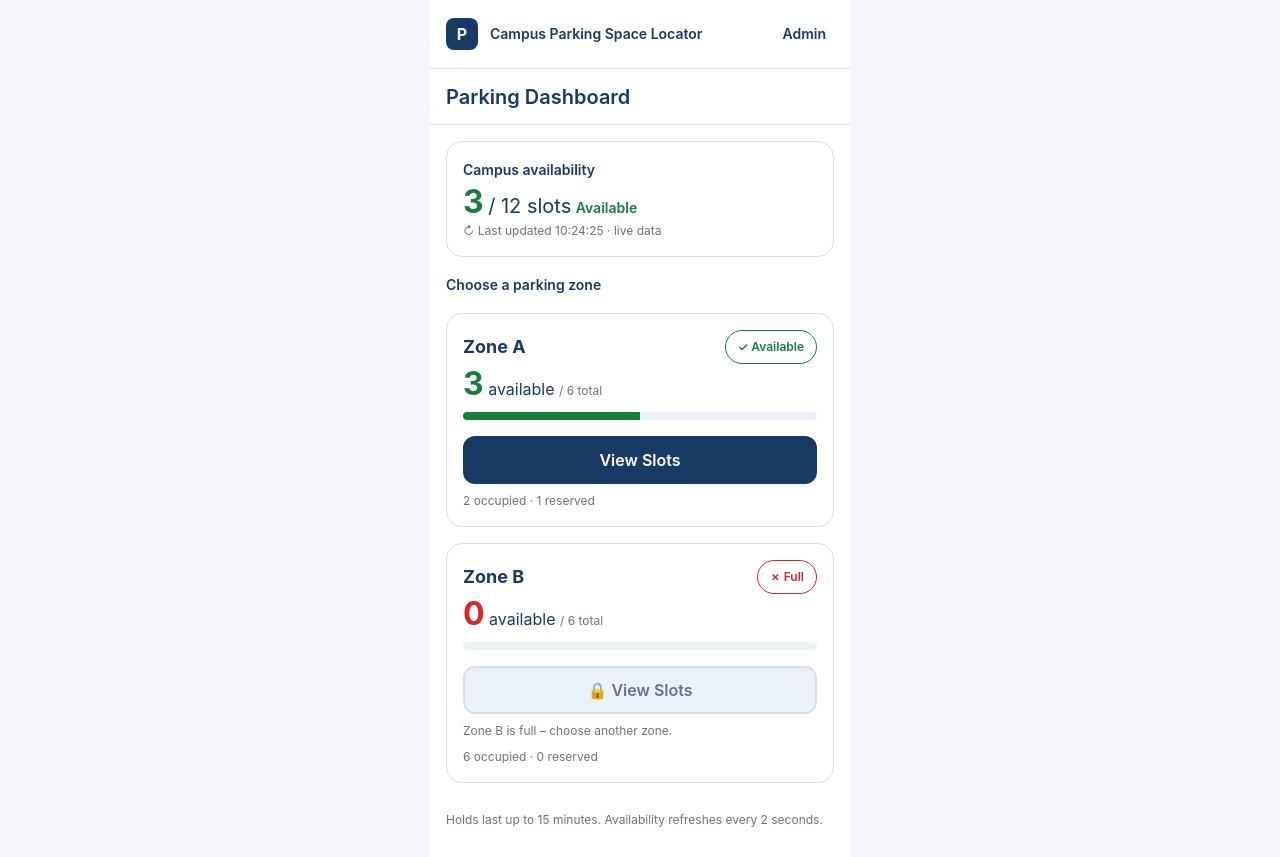
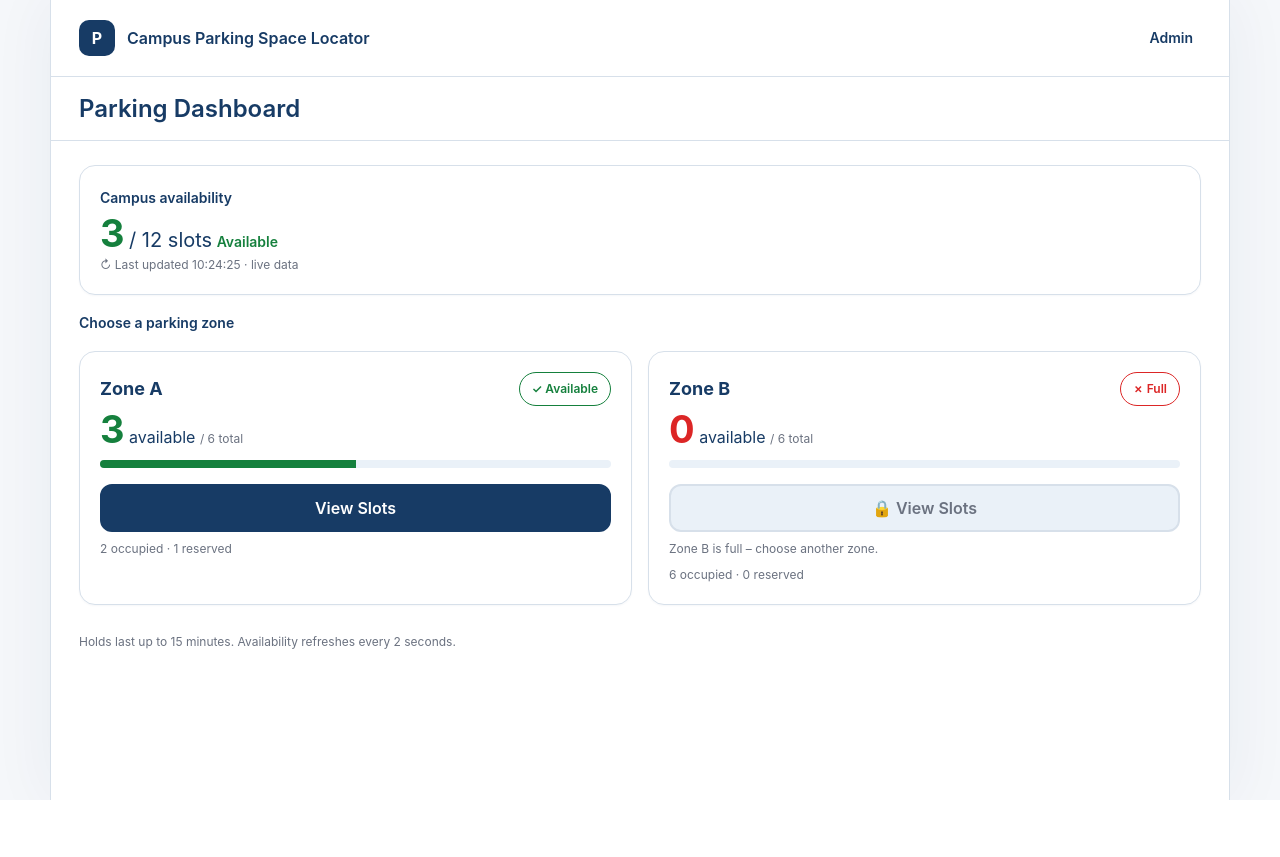
Before and after one commit to rshdvllnv/campus-parking-space-locator, a Flask app: page / in a window 1280 px wide. After the commit the page ends 800 px from the top, so only its background shows below. Run offline with Flask 3, Linux system fonts and the light colour scheme; data comes from the database, SQL or seed files in the repository; some libraries are stand-ins or nearby versions.

Commit message:
Make layout responsive across desktop and mobile

```diff
--- a/public/style.css
+++ b/public/style.css
@@ -56,6 +56,8 @@ select:focus,input:focus,a:focus-visible,button:focus-visible{outline:3px solid
 label.field{display:block;font-size:14px;font-weight:600;margin-bottom:4px}
 .spacer{flex:1}
 .footer{display:flex;flex-direction:column;gap:12px;margin-top:auto}
+.stack{display:flex;flex-direction:column;gap:16px}
+.zone-grid{display:grid;grid-template-columns:1fr;gap:16px}
 /* admin */
 .stats{display:grid;grid-template-columns:repeat(auto-fit,minmax(140px,1fr));gap:12px}
 .stat{border:1px solid var(--border);border-radius:16px;padding:12px 16px}
@@ -69,3 +71,26 @@ td{padding:8px 12px;border-top:1px solid var(--border);vertical-align:middle}
 .cols{display:grid;grid-template-columns:1fr 1fr;gap:16px}
 @media(max-width:760px){.cols{grid-template-columns:1fr}}
 h2{font-size:18px;line-height:26px;margin:0}
+/* Desktop: use the available width while keeping the phone layout below 900px. */
+@media(min-width:900px){
+  .app{max-width:1180px;border-left:1px solid var(--border);border-right:1px solid var(--border);box-shadow:0 0 60px rgba(23,59,101,.06)}
+  .app.mid{max-width:760px}
+  .app.wide{max-width:1360px}
+  header.top{padding:16px 28px}
+  .logo{width:36px;height:36px;border-radius:10px}
+  .brand{font-size:16px}
+  .navrow{padding:4px 28px;min-height:64px}
+  .navrow h1,h1.title{font-size:24px;line-height:32px}
+  main{padding:24px 28px;gap:20px}
+  .card{padding:20px;box-shadow:0 1px 2px rgba(23,59,101,.04)}
+  .metric{font-size:38px;line-height:46px}
+  .zone-grid{grid-template-columns:repeat(auto-fit,minmax(320px,1fr))}
+  .grid{grid-template-columns:repeat(auto-fit,minmax(108px,1fr));gap:14px}
+  .slot{min-height:112px}
+  .stats{grid-template-columns:repeat(auto-fit,minmax(160px,1fr))}
+  .footer{width:100%;max-width:520px;margin-left:auto;margin-right:auto}
+  .tablewrap{border-radius:14px}
+}
+@media(min-width:1400px){
+  .app.wide{max-width:1480px}
+}
--- a/templates/active.html
+++ b/templates/active.html
@@ -1,4 +1,5 @@
 {% extends "base.html" %}
+{% block cls %}mid{% endblock %}
 {% block nav %}<div class="navrow"><a class="back" href="{{ url_for('dashboard') }}">&larr; Back</a><h1>Active Reservation</h1></div>{% endblock %}
 {% block body %}
 {% if r.status == 'Active' %}
--- a/templates/arrived.html
+++ b/templates/arrived.html
@@ -1,4 +1,5 @@
 {% extends "base.html" %}
+{% block cls %}mid{% endblock %}
 {% block nav %}<div class="navrow"><a class="back" href="{{ url_for('dashboard') }}">&larr; Back</a><h1>Arrival Confirmed</h1></div>{% endblock %}
 {% block body %}
 <div class="flash success"><b>&#10003; You're parked</b><br>Arrival confirmed. {{ r.slot_label }} has changed from Reserved to Occupied.</div>
--- a/templates/dashboard.html
+++ b/templates/dashboard.html
@@ -1,12 +1,13 @@
 {% extends "base.html" %}
 {% block nav %}<div class="navrow"><h1>Parking Dashboard</h1></div>{% endblock %}
 {% block body %}
-<div id="live" style="display:flex;flex-direction:column;gap:16px">
+<div id="live" class="stack">
 <section class="card" id="campus"><div class="label">Campus availability</div>
  <div><span class="metric {{ 'green' if avail else 'red' }}">{{ avail }}</span> <span style="font-size:20px">/ {{ total }} slots</span>
  <span class="label {{ 'green' if avail else 'red' }}">{{ 'Available' if avail else 'Full' }}</span></div>
  <div class="muted">&#8635; Last updated {{ now().strftime('%H:%M:%S') }} · live data</div></section>
 <div class="label">Choose a parking zone</div>
+<div class="zone-grid">
 {% for z in zones %}<section class="card">
  <div class="row"><h2>{{ z.zone_name }}</h2>
  {% if z.available %}<span class="badge b-av">&#10003; Available</span>{% else %}<span class="badge b-full">&#10007; Full</span>{% endif %}</div>
@@ -17,6 +18,7 @@
  <p class="reason">{{ z.zone_name }} is full – choose another zone.</p>{% endif %}
  <p class="muted" style="margin:8px 0 0">{{ z.occupied }} occupied · {{ z.reserved }} reserved</p>
 </section>{% endfor %}
+</div>
 <p class="muted">Holds last up to {{ HOLD_MIN }} minutes. Availability refreshes every 2 seconds.</p>
 </div>
 {% endblock %}
--- a/templates/review.html
+++ b/templates/review.html
@@ -1,4 +1,5 @@
 {% extends "base.html" %}
+{% block cls %}mid{% endblock %}
 {% block nav %}<div class="navrow"><a class="back" href="{{ url_for('zone_slots', zone_id=slot.zone_id, slot=slot.slot_id) }}">&larr; Back</a><h1>Reservation Review</h1></div>{% endblock %}
 {% block body %}
 <form method="post" action="{{ url_for('reserve') }}" style="display:flex;flex-direction:column;gap:16px;flex:1">
```
